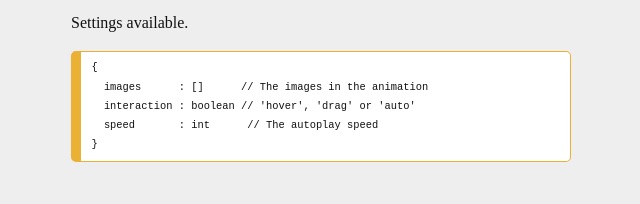
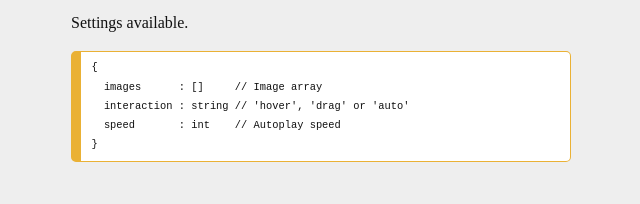
Before and after one commit to linuslundahl/GifScratcher, a website: page index.html in a window 1280 px wide. Shown: the part 1028-1232 px from the top of the page, without its empty margins (319-959 px from the left). Drawn offline with nearby package versions, Linux system fonts and the light colour scheme; a web font is replaced by a local one.

Commit message:
Update settings instructions.

```diff
--- a/index.html
+++ b/index.html
@@ -72,9 +72,9 @@
 
       <code>
         <pre>{
-  images      : []      // The images in the animation
-  interaction : boolean // 'hover', 'drag' or 'auto'
-  speed       : int      // The autoplay speed
+  images      : []     // Image array
+  interaction : string // 'hover', 'drag' or 'auto'
+  speed       : int    // Autoplay speed
 }</pre>
       </code>
 
```
